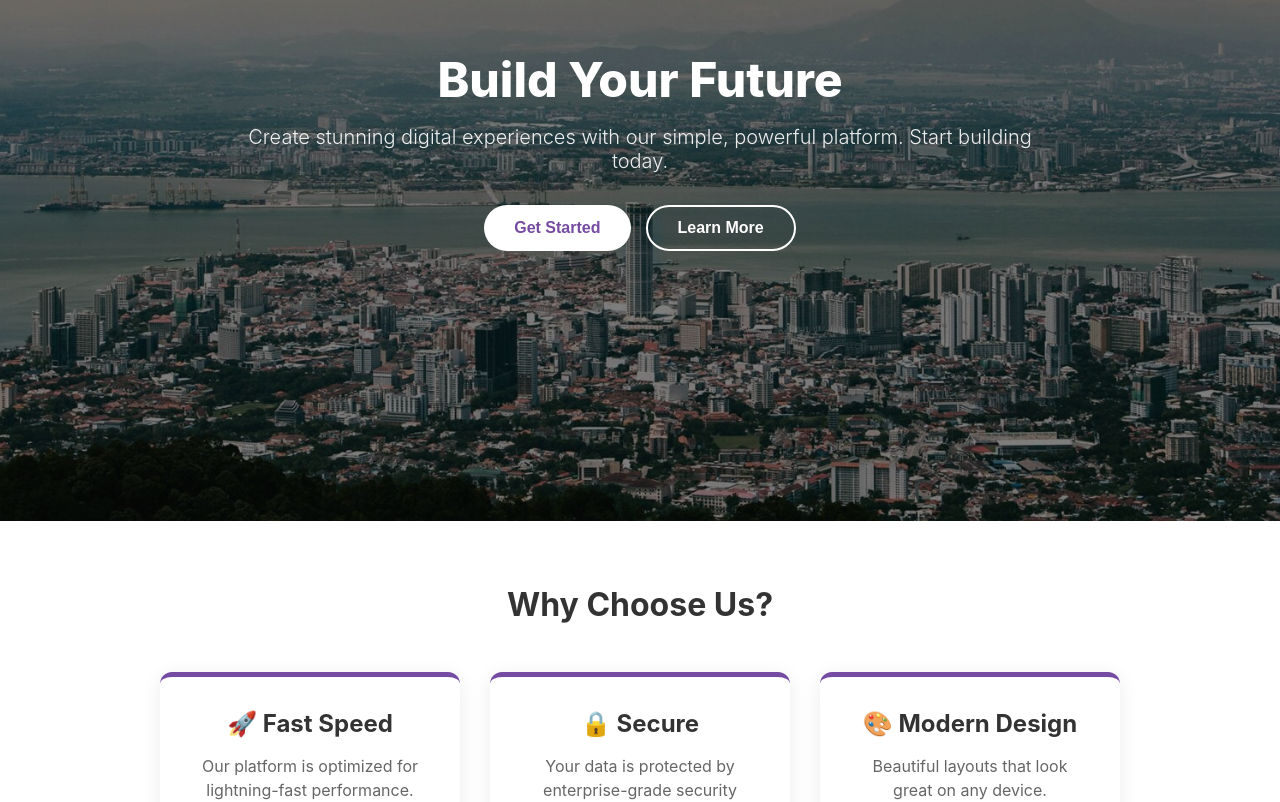
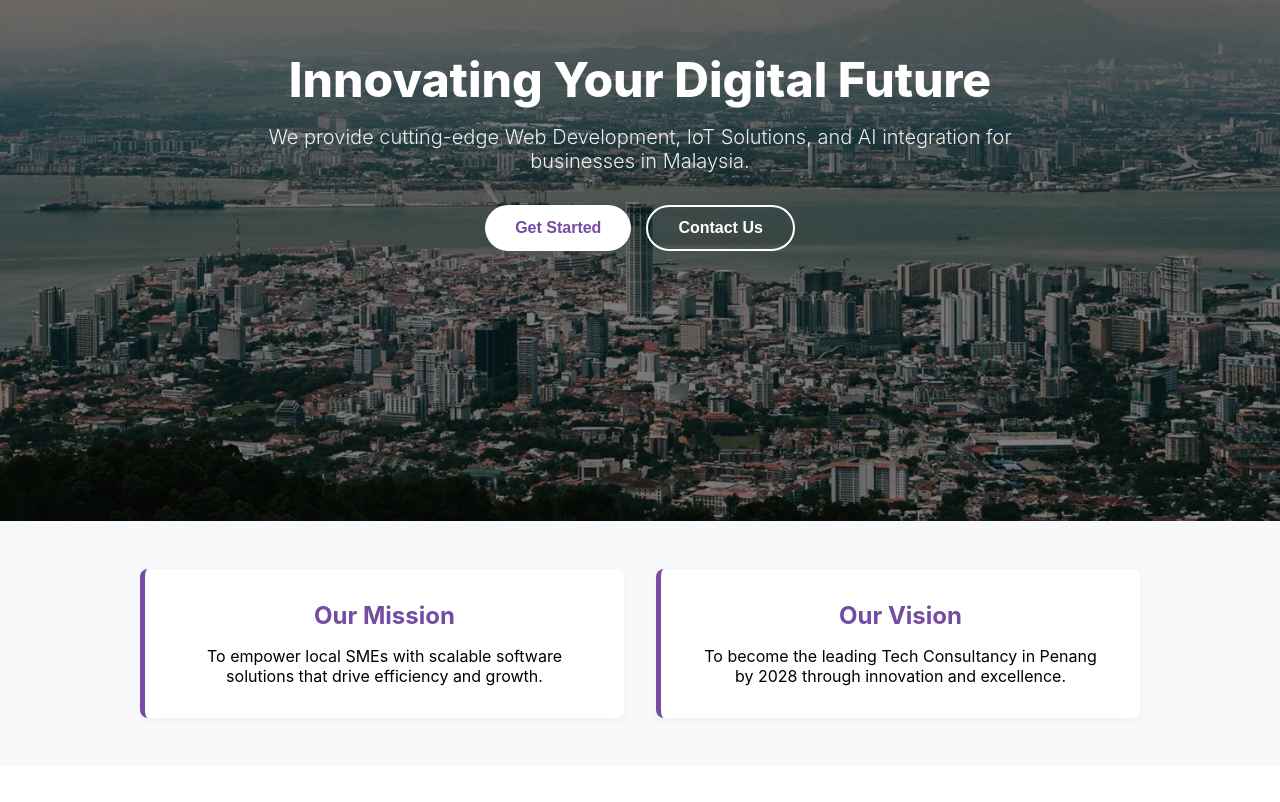
Before and after one commit to tanchinqian/CAT201-Assignment2, a React (Vite) app: page / in a window 1280 px wide. Shown: the part 280-1082 px from the top of the page. Built offline with nearby package versions, Linux system fonts and the light colour scheme.

Commit message:
Updated Website and Added Mission & Vision

```diff
--- a/src/pages/Home.css
+++ b/src/pages/Home.css
@@ -115,3 +115,33 @@
   color: #666;
   line-height: 1.5;
 }
+
+.mission-section {
+    background-color: #f8f9fa;
+    padding: 3rem 2rem;
+    text-align: center;
+}
+
+.mission-container {
+    max-width: 1000px;
+    margin: 0 auto;
+    display: flex;
+    gap: 2rem;
+    justify-content: center;
+    flex-wrap: wrap;
+}
+
+.mission-box {
+    background: white;
+    padding: 2rem;
+    border-left: 5px solid #764ba2;
+    border-radius: 8px;
+    flex: 1;
+    min-width: 300px;
+    box-shadow: 0 2px 10px rgba(0,0,0,0.05);
+}
+
+.mission-box h2 {
+    color: #764ba2;
+    margin-bottom: 1rem;
+}
--- a/src/pages/Home.jsx
+++ b/src/pages/Home.jsx
@@ -5,24 +5,37 @@ const Home = () => {
   return (
     <div className="home-container">
 
-
+      {/*HERO SECTION*/}
       <section className="hero">
         <div className="hero-content">
-          <h1 className="hero-title">Build Your Future</h1>
+          <h1 className="hero-title">Innovating Your Digital Future</h1>
           <p className="hero-subtitle">
-            Create stunning digital experiences with our simple, powerful platform.
-            Start building today.
+            We provide cutting-edge Web Development, IoT Solutions, and AI integration
+            for businesses in Malaysia.
           </p>
           <div className="hero-buttons">
             <button className="btn btn-primary">Get Started</button>
-            <button className="btn btn-secondary">Learn More</button>
+            <button className="btn btn-secondary">Contact Us</button>
           </div>
         </div>
 
       </section>
 
+      {/*MISSION & VISION SECTION*/}
+      <section className="mission-section">
+        <div className="mission-container">
+            <div className="mission-box">
+                <h2>Our Mission</h2>
+                <p>To empower local SMEs with scalable software solutions that drive efficiency and growth.</p>
+            </div>
+            <div className="mission-box">
+                <h2>Our Vision</h2>
+                <p>To become the leading Tech Consultancy in Penang by 2028 through innovation and excellence.</p>
+            </div>
+        </div>
+      </section>
 
-
+      {/*SERVICES SECTION*/}
       <section className="features">
         <h2>Why Choose Us?</h2>
         <div className="features-grid">
--- a/src/pages/Team.jsx
+++ b/src/pages/Team.jsx
@@ -5,9 +5,10 @@ import './Team.css';
 
 const Team = () => {
   const teamMembers = [
-    { id: 1, name: 'Alice Smith', role: 'Project Lead' },
-    { id: 2, name: 'Bob Jones', role: 'Developer' },
-    { id: 3, name: 'Charlie Day', role: 'Designer' },
+    { id: 1, name: 'Tan Chin Qian', role: 'Project Manager & Lead Developer' },
+    { id: 2, name: 'Chong Han Zheng', role: 'Backend Architect & Cloud Specialist' },
+    { id: 3, name: 'Elson Ooi Yin Feng', role: 'UI/UX Designer & Frontend Engineer' },
+    { id: 4, name: 'Lau Jun Hao', role: 'System Analyst & QA Engineer' },
   ];
 
   return (
```
